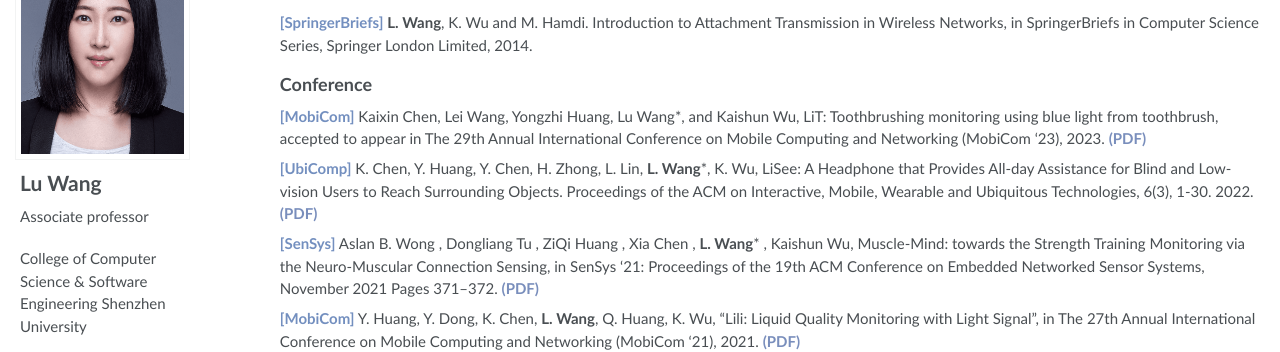
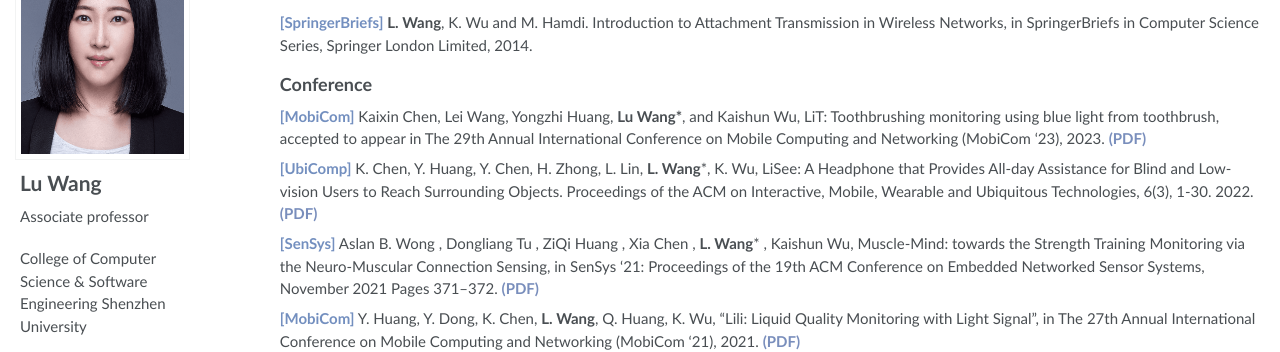
Before and after one commit to luwang-szu/luwang-szu.github.io, a Jekyll site: the page built from _pages/about.md, in a window 1280 px wide and 900 px high, scrolled down 1115 px. Shown: the part 153-505 px from the top of the window. Built offline with Jekyll 4.4.1, drawn with Linux system fonts in a browser that asks for light colours.

Commit message:
Update about.md

```diff
--- a/_pages/about.md
+++ b/_pages/about.md
@@ -59,7 +59,7 @@ My research interest mainly focuses on the design and implementation of future h
 <strong> <font color="#738FBF">[SpringerBriefs]</font></strong> **L. Wang**, K. Wu and M. Hamdi. Introduction to Attachment Transmission in Wireless Networks, in SpringerBriefs in Computer Science Series, Springer London Limited, 2014.
 
 ## Conference
-<strong> <font color="#738FBF">[MobiCom]</font></strong> Kaixin Chen, Lei Wang, Yongzhi Huang, Lu Wang*, and Kaishun Wu, LiT: Toothbrushing monitoring using blue light from toothbrush, accepted to appear in The 29th Annual International Conference on Mobile Computing and Networking (MobiCom '23), 2023. [(PDF)](../paper/LiT_Mobicom.pdf)
+<strong> <font color="#738FBF">[MobiCom]</font></strong> Kaixin Chen, Lei Wang, Yongzhi Huang, **Lu Wang\***, and Kaishun Wu, LiT: Toothbrushing monitoring using blue light from toothbrush, accepted to appear in The 29th Annual International Conference on Mobile Computing and Networking (MobiCom '23), 2023. [(PDF)](../paper/LiT_Mobicom.pdf)
 
 <strong> <font color="#738FBF">[UbiComp]</font></strong> K. Chen, Y. Huang, Y. Chen, H. Zhong, L. Lin, __L. Wang__\*,  K. Wu, LiSee: A Headphone that Provides All-day Assistance for Blind and Low-vision Users to Reach Surrounding Objects. Proceedings of the ACM on Interactive, Mobile, Wearable and Ubiquitous Technologies, 6(3), 1-30. 2022. [(PDF)](../paper/LiSeeUbicomp.pdf)
 
```
